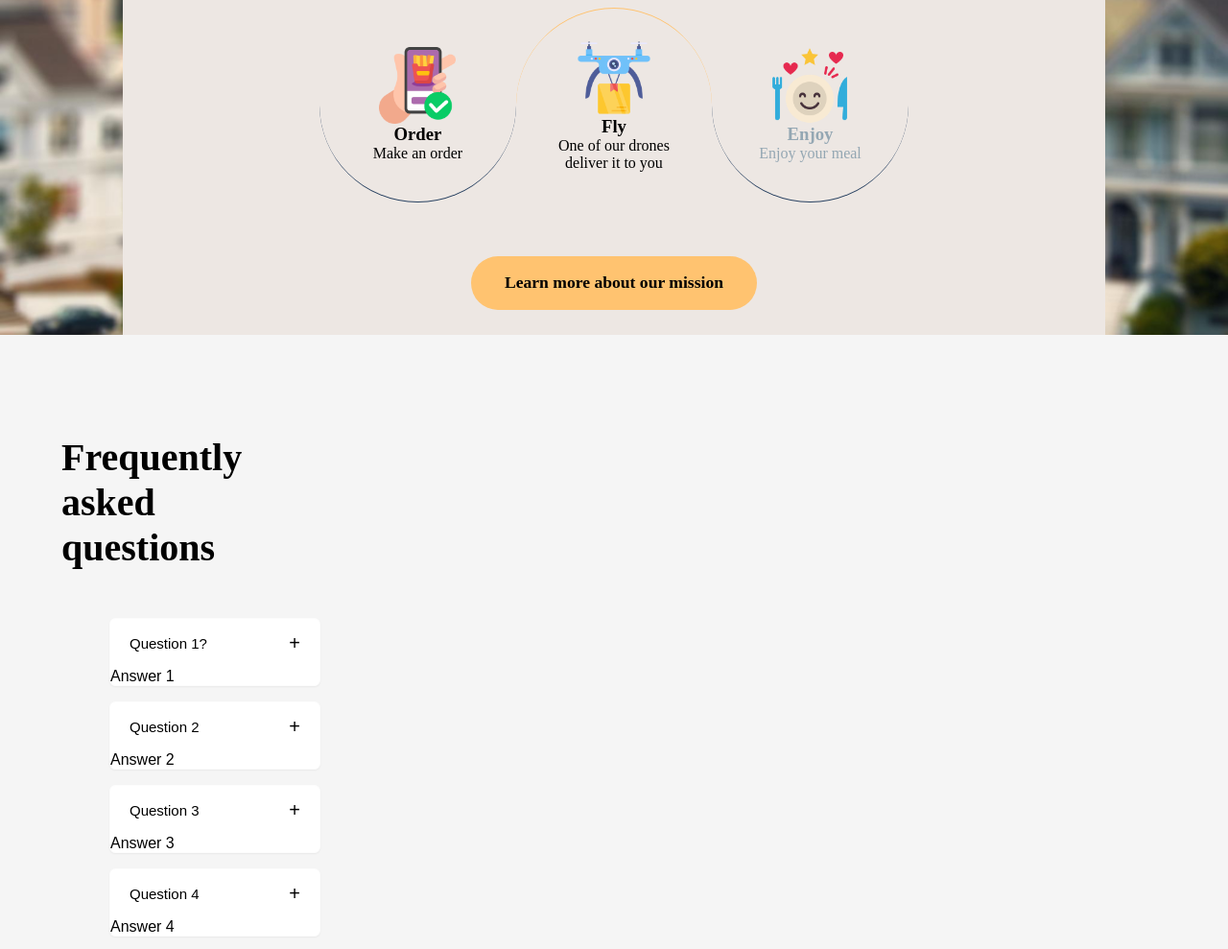
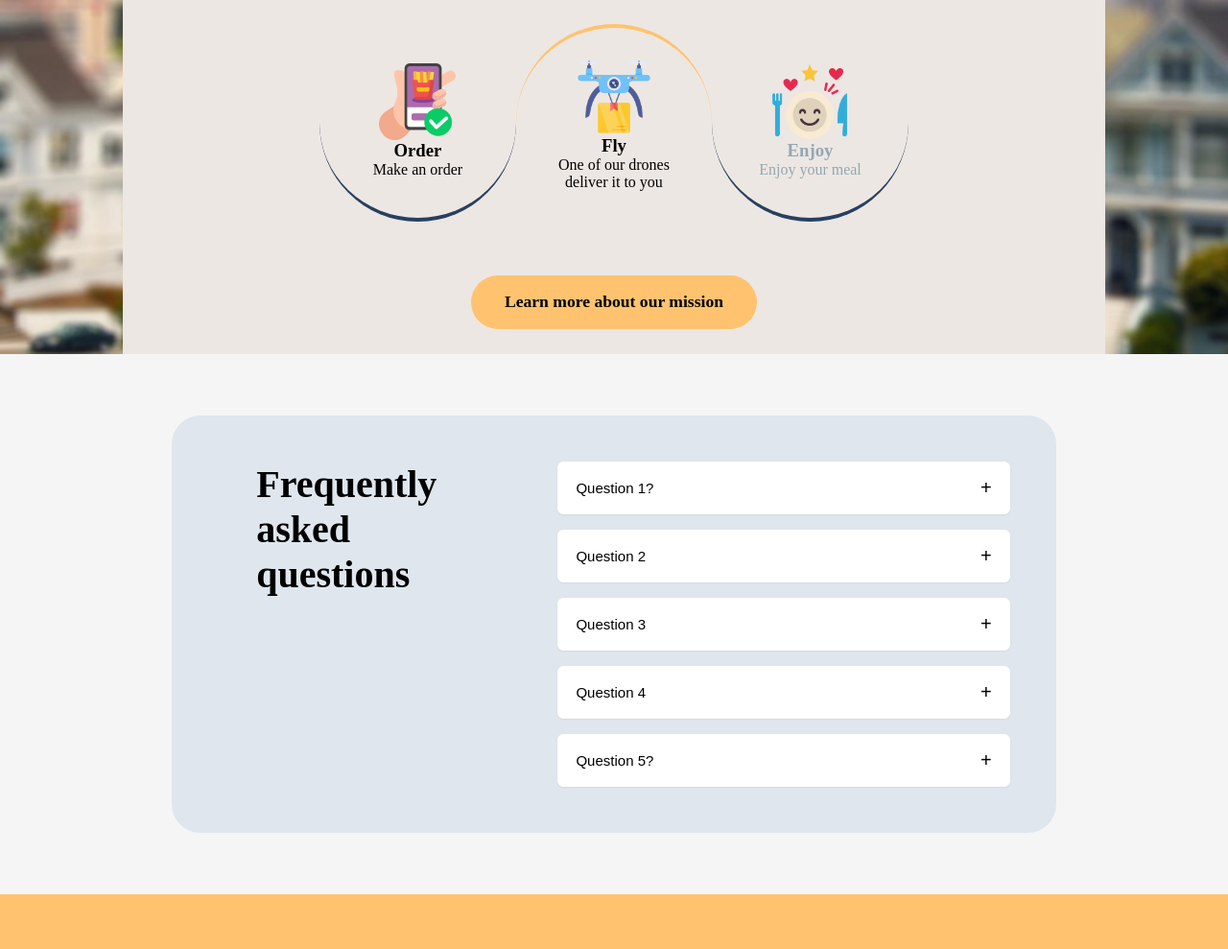
Before and after one commit to Georgi-Ginduzov/Aero-Drop, a website: page src/index.html in a window 1280 px wide. Shown: the part 766-1755 px from the top of the page at 96% size. Drawn offline with Linux system fonts and the light colour scheme.

Commit message:
Refactorings

```diff
--- a/public/css/faq.css
+++ b/public/css/faq.css
@@ -1,33 +1,39 @@
 .frequently-asked-questions {
+    padding: 4em;
+    background-color: whitesmoke;
+}
+
+.container{
     display: flex;
 
-    padding: 4em;
-    /*background-color: var(--cadet-gray);*/
-    background-color: whitesmoke;
+    background-color: #DFE6ED;
+    margin: 0 auto;
+    padding: 3em 3em;
+    width: 80%;
+    border-radius: 30px;
 
 }
 
 .frequently-asked-questions h2 {
     font-size: 2.5em;
     font-weight: 700;
-    margin: 1em 0;
     width: 40%;
-    color: var(--dark-blue);
-}
+    margin-left: 1em;
+ }
 
 .accordion {
     display: flex;
     flex-direction: column;
     font-family: "Sora", sans-serif;
-    max-width: 991px;
-    min-width: 320px;
-    margin: 50px auto;
-    padding: 0 50px;
+    width: 60%;
+    margin: 0 auto;
 }
+
 .accordion h1 {
     font-size: 32px;
     text-align: center;
 }
+
 .accordion-item {
     margin-top: 16px;
     border: 1px solid #fcfcfc;
@@ -35,6 +41,7 @@
     background: #ffffff;
     box-shadow: rgba(0, 0, 0, 0.05) 0px 1px 2px 0px;
 }
+
 .accordion-item .accordion-item-title {
     position: relative;
     margin: 0;
@@ -44,11 +51,11 @@
     cursor: pointer;
     justify-content: space-between;
     flex-direction: row-reverse;
-    padding: 14px 20px;
+    padding: 1em 1.2em;
     box-sizing: border-box;
     align-items: center;
 }
-.accordion-item .accordion-item-desc {
+.accordion-item .accordion-item-description {
     display: none;
     font-size: 14px;
     line-height: 22px;
@@ -64,7 +71,7 @@
     width: 0;
     opacity: 0;
 }
-.accordion-item input[type="checkbox"]:checked ~ .accordion-item-desc {
+.accordion-item input[type="checkbox"]:checked ~ .accordion-item-description {
     display: block;
 }
 .accordion-item
--- a/public/css/footer.css
+++ b/public/css/footer.css
@@ -19,13 +19,13 @@ footer .footer-container .footer-left{
 
 footer .footer-container .footer-right{
     display: flex;
-    gap: 2em;
+    gap: 5em;
 }
 
 footer .footer-container .footer-right__links{
     display: flex;
     flex-direction: column;
-    row-gap: 1em;
+    row-gap: .5em;
 }
 
 footer .footer-container .footer-right__links a{
--- a/public/css/hero.css
+++ b/public/css/hero.css
@@ -21,12 +21,13 @@
 
     color: var(--light-white);
     padding: 2em;
-    width: 50%;
+    width: 45%;
 }
 
 .hero__container .right-wrapper{
     background-color: var(--indigo-blue);
     text-align: center;
+    width: 52%;
     clip-path: polygon(10% 0, 100% 0, 100% 100%, 0 100%);
 }
 
--- a/public/css/how-it-works.css
+++ b/public/css/how-it-works.css
@@ -47,6 +47,7 @@
     margin-bottom: 1.5em;
     padding: 1em 2em;
     border-radius: 30px;
+
     background-color: var(--yellow-color);
 }
 
@@ -62,6 +63,7 @@
     /*border-right: 1px solid var(--gray-colour);*/
     border-bottom: 1px solid var(--indigo-blue);
     border-radius: 0 0 50% 50%;
+    border-width: 4px;
 
     width: 33.33%;
     padding: 2em 2em;
@@ -70,8 +72,7 @@
 .how-it-works__steps .step:nth-child(2){
     border-bottom: none;
 
-    border-bottom: 0px;
-    border-top: 1px solid;
+    border-top: 4px solid;
     border-top-color: var(--yellow-color);
     border-top-style: solid;
     border-radius: 50% 50% 0 0;
--- a/public/css/let-us-deliver.css
+++ b/public/css/let-us-deliver.css
@@ -29,5 +29,4 @@
     border-radius: 20px;
     display: block;
     margin-bottom: 1em;
-    width: 20%;
 }
```
